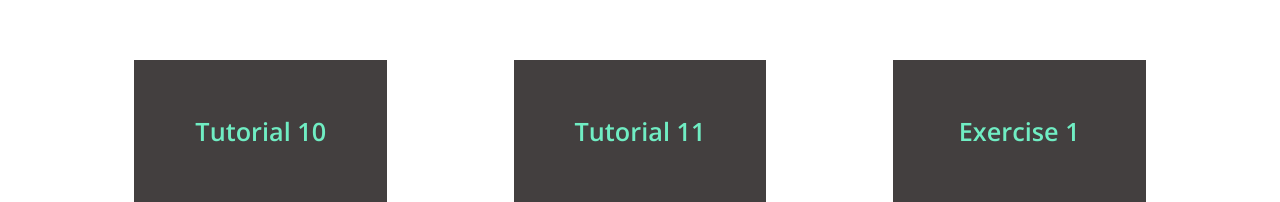
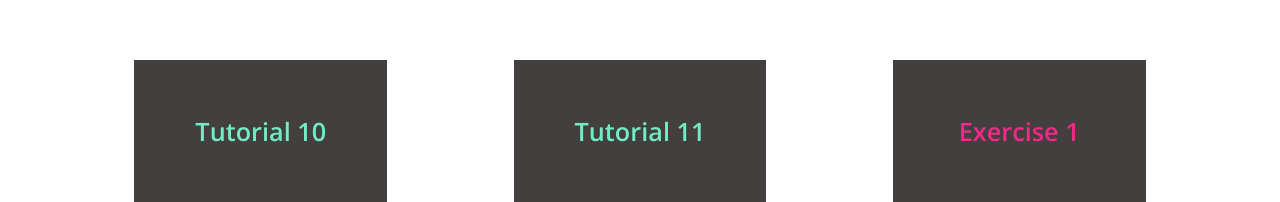
Before and after one commit to j-cheung/CodingCurriculum, a plain HTML site: page tutorials.html in a window 1280 px wide. Shown: the part 694-896 px from the top of the page. Drawn offline with nearby package versions, Linux system fonts and the light colour scheme.

Commit message:
exercise color

```diff
--- a/style.css
+++ b/style.css
@@ -210,3 +210,7 @@ header{
 	height: 100%;
 	border: 0;
 }
+
+.exercise{
+	color:#F52887;
+}
--- a/tutorials.html
+++ b/tutorials.html
@@ -95,7 +95,7 @@
 					</div>
 				</a>
 				<a href="exercise1.html">
-					<div class="tutSelect">
+					<div class="tutSelect exercise">
 						<span>Exercise 1</span>
 					</div>
 				</a>
```
